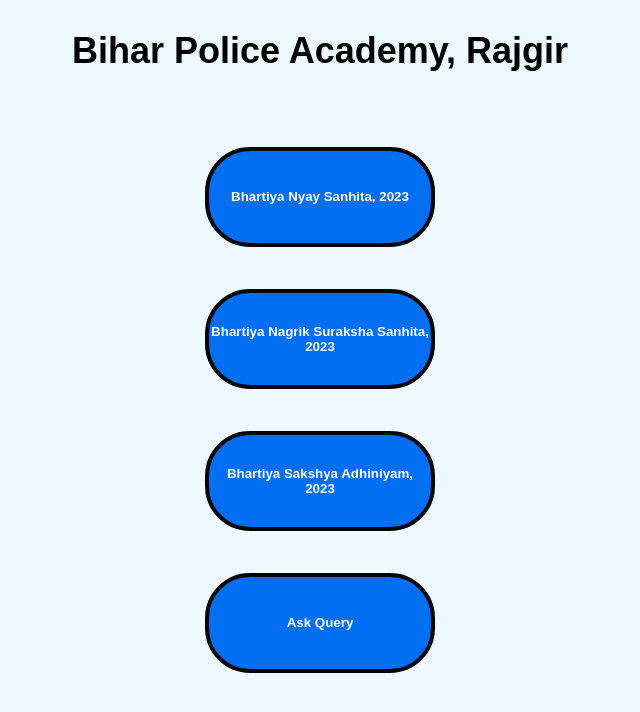
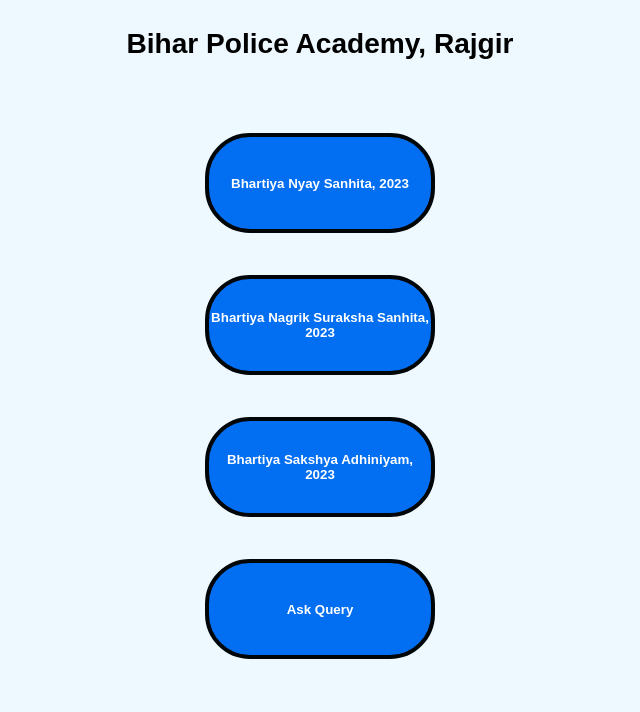
Before and after one commit to gaurav93gupta/majorLaw, a plain HTML site: page index.html in a window 1280 px wide. Shown: the whole page, without its empty margins (320-960 px from the left). Drawn offline with Linux system fonts and the light colour scheme.

Commit message:
Update index.html

```diff
--- a/index.html
+++ b/index.html
@@ -19,7 +19,7 @@ Date : 5 January,2024
 
 <!--  <a href="indexH.html" >हिंदी में देखें </a>      -->
 
- <h2> Bihar Police Academy, Rajgir </h2>
+ <h3> Bihar Police Academy, Rajgir </h3>
 
 
 
```
